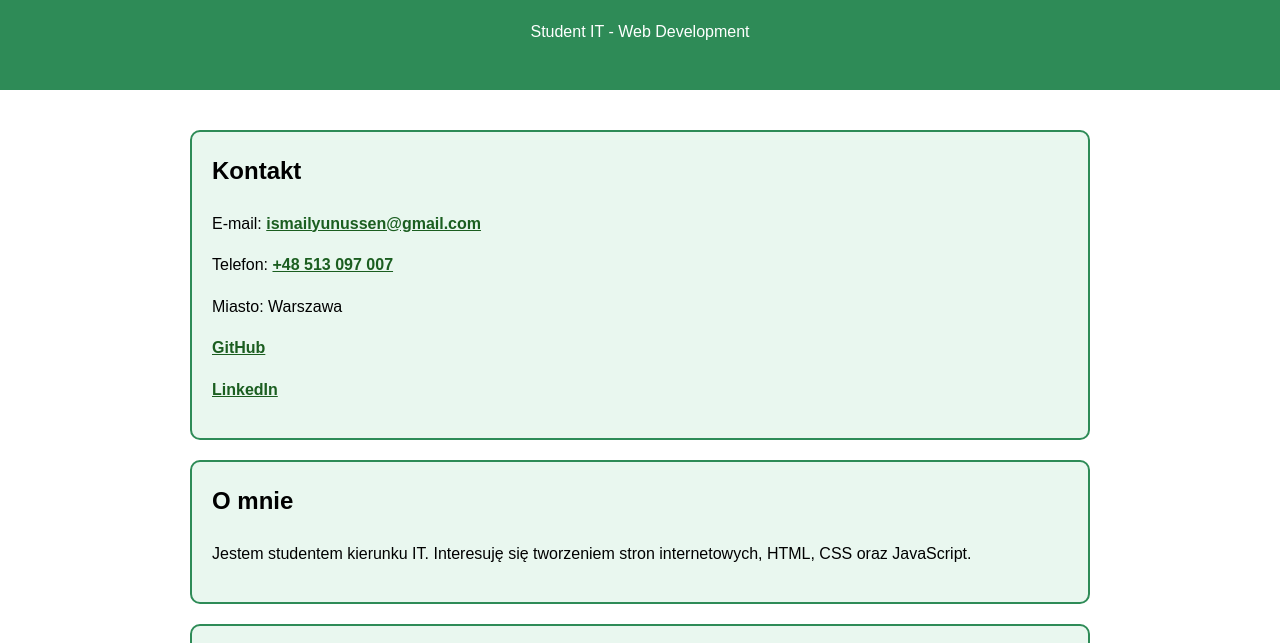
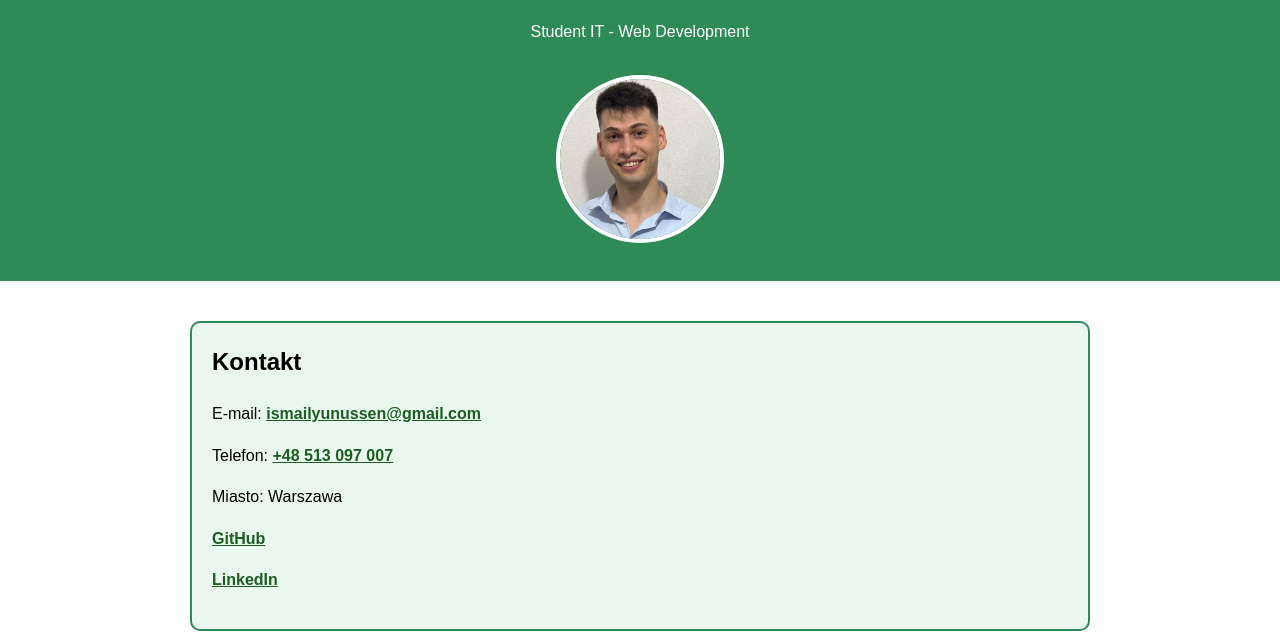
Before and after one commit to IYNSSEN/WEB-zadania, a plain HTML site: page zad4/index.html in a window 1280 px wide. Shown: the part 84-727 px from the top of the page. Drawn offline with Linux system fonts and the light colour scheme.

Commit message:
64132 zad4: dodanie zdjecia profilowego

```diff
--- a/zad4/index.html
+++ b/zad4/index.html
@@ -12,6 +12,7 @@
   <header>
     <h1>Ismail Yunus Sen</h1>
     <p>Student IT - Web Development</p>
+    <img src="profile.jpg" alt="Zdjęcie profilowe Ismail Yunus Sen" class="profile-photo">
   </header>
 
   <main>
@@ -32,7 +33,7 @@
       <h2>O mnie</h2>
       <p>
         Jestem studentem kierunku IT. Interesuję się tworzeniem stron internetowych,
-        HTML, CSS oraz JavaScript.
+        HTML, CSS oraz JavaScript. Uczę się budowania prostych, interaktywnych stron WWW.
       </p>
     </section>
 
@@ -78,11 +79,11 @@
     <section class="buttons">
       <h2>Interakcja JavaScript</h2>
 
-      <button id="themeButton">
+      <button id="themeButton" type="button">
         Zmień motyw green / red
       </button>
 
-      <button id="toggleProjectsButton">
+      <button id="toggleProjectsButton" type="button">
         Ukryj / pokaż sekcję Projekty
       </button>
     </section>
--- a/zad4/style.css
+++ b/zad4/style.css
@@ -9,6 +9,15 @@ header {
   color: white;
   text-align: center;
   padding: 30px;
+}
+
+.profile-photo {
+  width: 160px;
+  height: 160px;
+  object-fit: cover;
+  border-radius: 50%;
+  border: 4px solid white;
+  margin-top: 15px;
 }
 
 main {
```
Also changed, not shown: zad4/profile.jpg (added).
